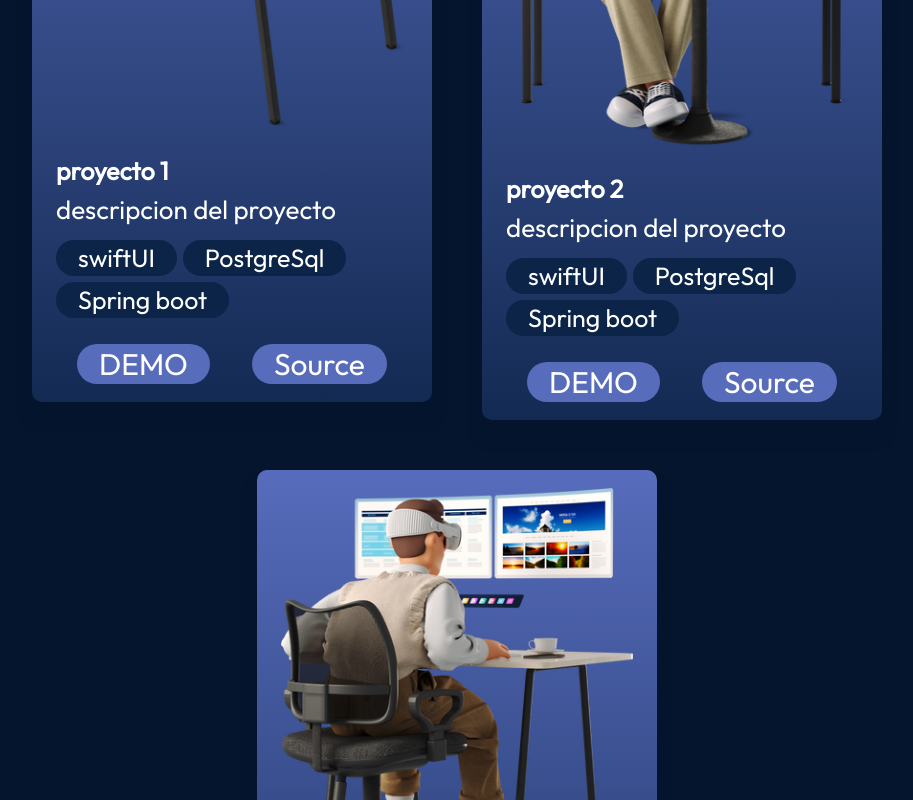
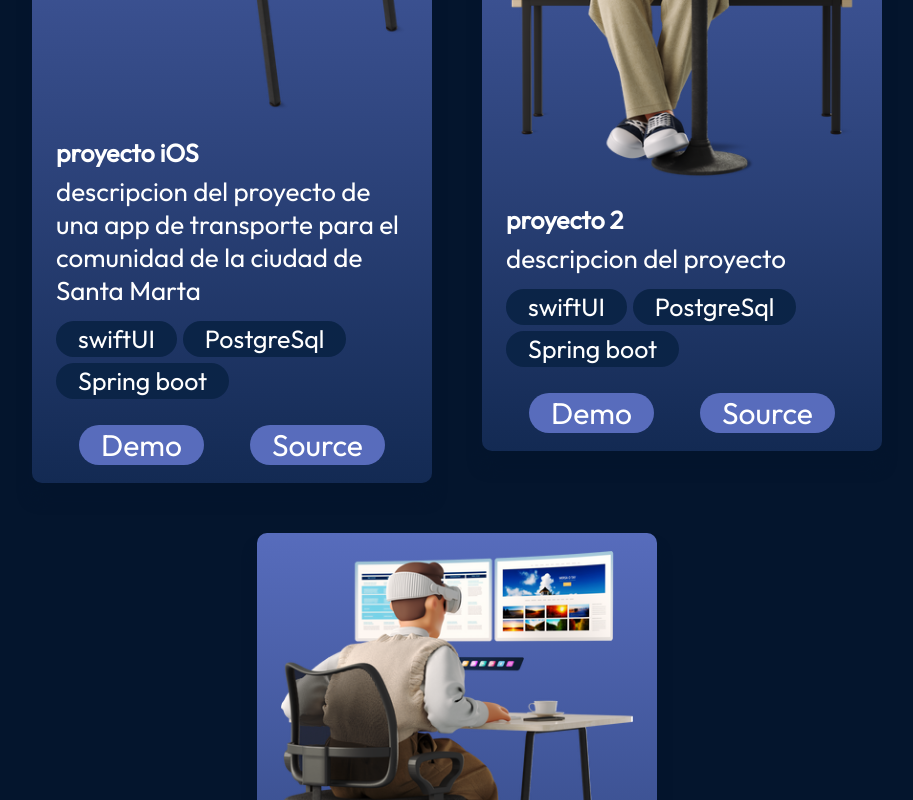
Before and after one commit to marceldgr4/portafolio, a React (Vite) app: page / in a window 1280 px wide. Shown: the part 5100-5900 px from the top of the page, without its empty margins (183-1096 px from the left). Built offline with nearby package versions, Linux system fonts and the light colour scheme.

Commit message:
modificacion en txt

```diff
--- a/src/Componets/Projects/ProjectCard.jsx
+++ b/src/Componets/Projects/ProjectCard.jsx
@@ -15,7 +15,7 @@ export const ProjectCard = ( { project: { title, imageSrc, description, skills,
                     })}
                 </ul>
                 <div className={styles.links}>
-                    <a href={demo} className={styles.link}>DEMO</a>
+                    <a href={demo} className={styles.link}>Demo</a>
                     <a href={source} className={styles.link} >Source</a>
          </div>
      </div>
--- a/src/data/projects.json
+++ b/src/data/projects.json
@@ -1,11 +1,9 @@
 [
     {
-        "title":"proyecto 1",
+        "title":"proyecto iOS",
         "imageSrc":"skills/Trabajo5.png",
-        "description":"descripcion del proyecto",
-        "skills":["swiftUI",
-        "PostgreSql",
-        "Spring boot"],
+        "description":"descripcion del proyecto de una app de transporte para el comunidad de la ciudad de Santa Marta",
+        "skills":["swiftUI",  "PostgreSql", "Spring boot"],
         "demo": "ruta del demo",
         "source":"ruta del proyecto demo"
     },
```
